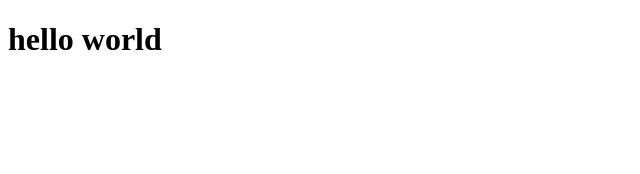
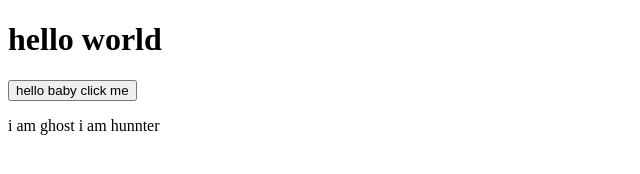
Before and after one commit to lolipop-coder/my-website, a plain HTML site: page index.html in a window 1280 px wide. Shown: the whole page, without its empty margins (0-640 px from the left). Drawn offline with Linux system fonts and the light colour scheme.

Commit message:
okay this

```diff
--- a/index.html
+++ b/index.html
@@ -8,5 +8,7 @@
 </head>
 <body>
     <h1>hello world</h1>
+    <button>hello baby click me </button>
+    <p>i am ghost i am hunnter</p>
 </body>
 </html>
```
